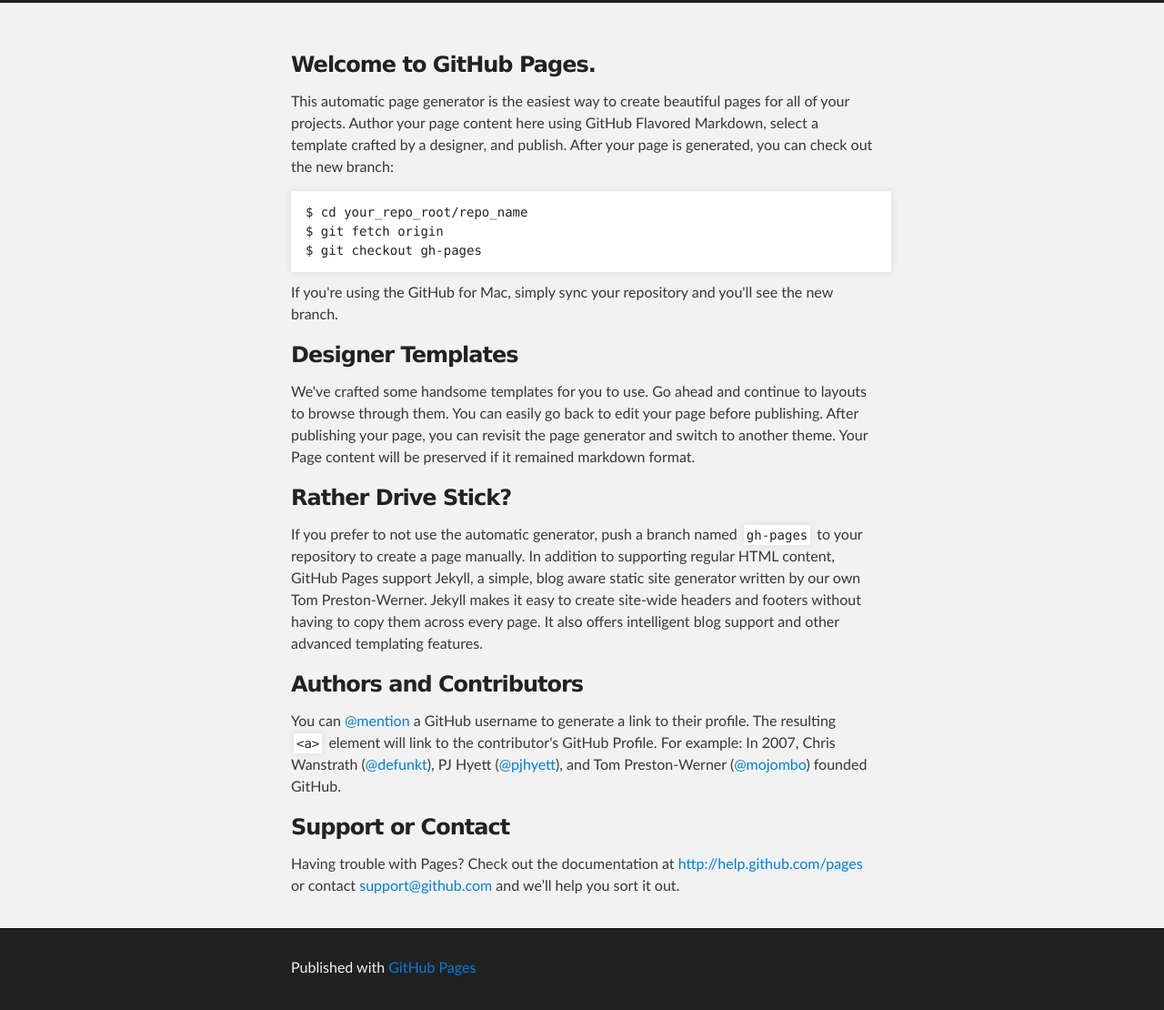
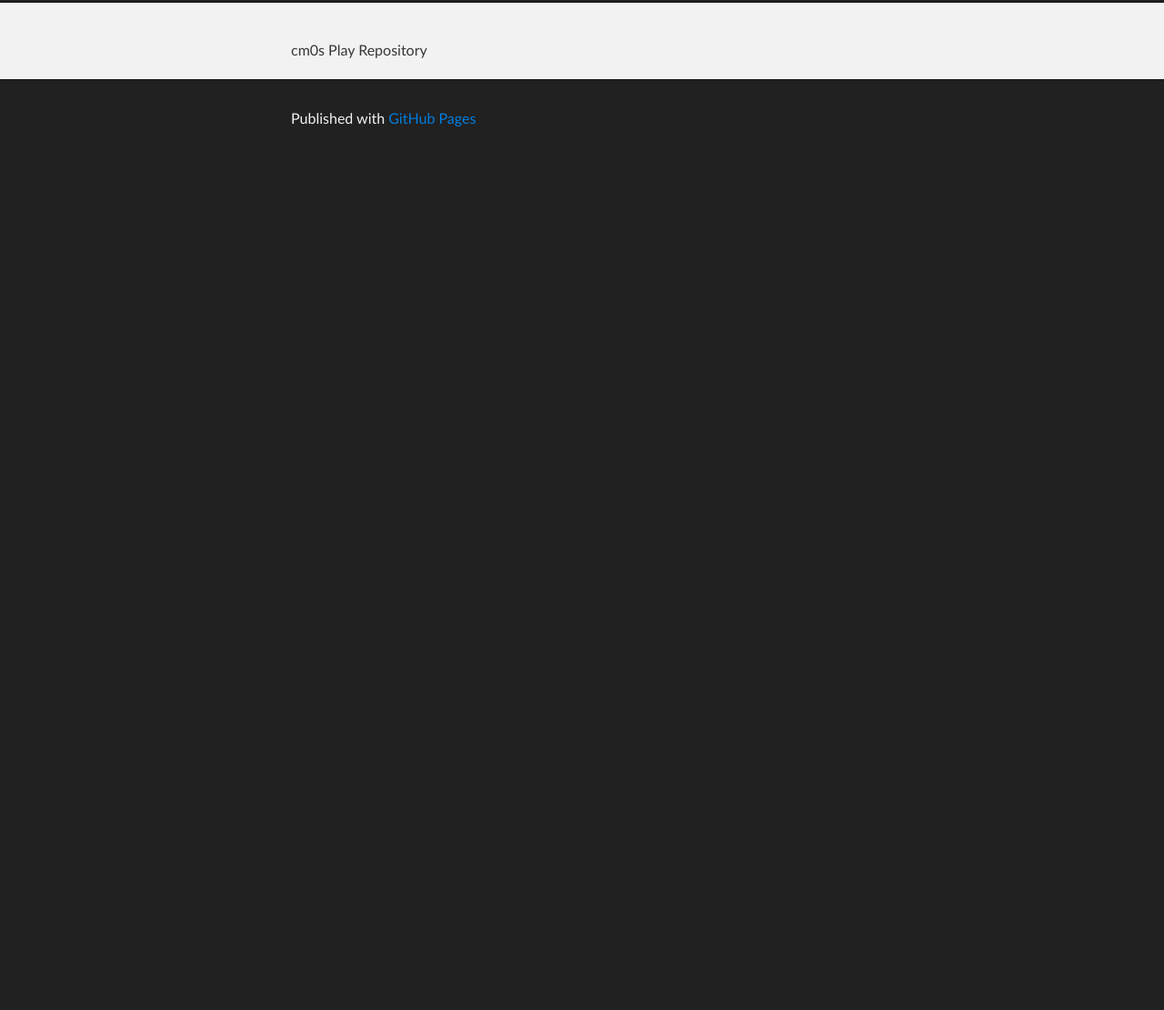
Before and after one commit to cm0s/cm0s.github.com, a plain HTML site: page index.html in a window 1280 px wide. Shown: the part 171-1281 px from the top of the page at 91% size. After the commit the page ends 800 px from the top, so only its background shows below. Drawn offline with Linux system fonts and the light colour scheme.

Commit message:
removed home page content

```diff
--- a/index.html
+++ b/index.html
@@ -27,32 +27,7 @@
     <!-- MAIN CONTENT -->
     <div id="main_content_wrap" class="outer">
       <section id="main_content" class="inner">
-        <h3>Welcome to GitHub Pages.</h3>
-
-<p>This automatic page generator is the easiest way to create beautiful pages for all of your projects. Author your page content here using GitHub Flavored Markdown, select a template crafted by a designer, and publish. After your page is generated, you can check out the new branch:</p>
-
-<pre><code>$ cd your_repo_root/repo_name
-$ git fetch origin
-$ git checkout gh-pages
-</code></pre>
-
-<p>If you're using the GitHub for Mac, simply sync your repository and you'll see the new branch.</p>
-
-<h3>Designer Templates</h3>
-
-<p>We've crafted some handsome templates for you to use. Go ahead and continue to layouts to browse through them. You can easily go back to edit your page before publishing. After publishing your page, you can revisit the page generator and switch to another theme. Your Page content will be preserved if it remained markdown format.</p>
-
-<h3>Rather Drive Stick?</h3>
-
-<p>If you prefer to not use the automatic generator, push a branch named <code>gh-pages</code> to your repository to create a page manually. In addition to supporting regular HTML content, GitHub Pages support Jekyll, a simple, blog aware static site generator written by our own Tom Preston-Werner. Jekyll makes it easy to create site-wide headers and footers without having to copy them across every page. It also offers intelligent blog support and other advanced templating features.</p>
-
-<h3>Authors and Contributors</h3>
-
-<p>You can <a href="https://github.com/blog/821" class="user-mention">@mention</a> a GitHub username to generate a link to their profile. The resulting <code>&lt;a&gt;</code> element will link to the contributor's GitHub Profile. For example: In 2007, Chris Wanstrath (<a href="https://github.com/defunkt" class="user-mention">@defunkt</a>), PJ Hyett (<a href="https://github.com/pjhyett" class="user-mention">@pjhyett</a>), and Tom Preston-Werner (<a href="https://github.com/mojombo" class="user-mention">@mojombo</a>) founded GitHub.</p>
-
-<h3>Support or Contact</h3>
-
-<p>Having trouble with Pages? Check out the documentation at <a href="http://help.github.com/pages">http://help.github.com/pages</a> or contact <a href="mailto:support@github.com">support@github.com</a> and we’ll help you sort it out.</p>
+		cm0s Play Repository
       </section>
     </div>
 
```
